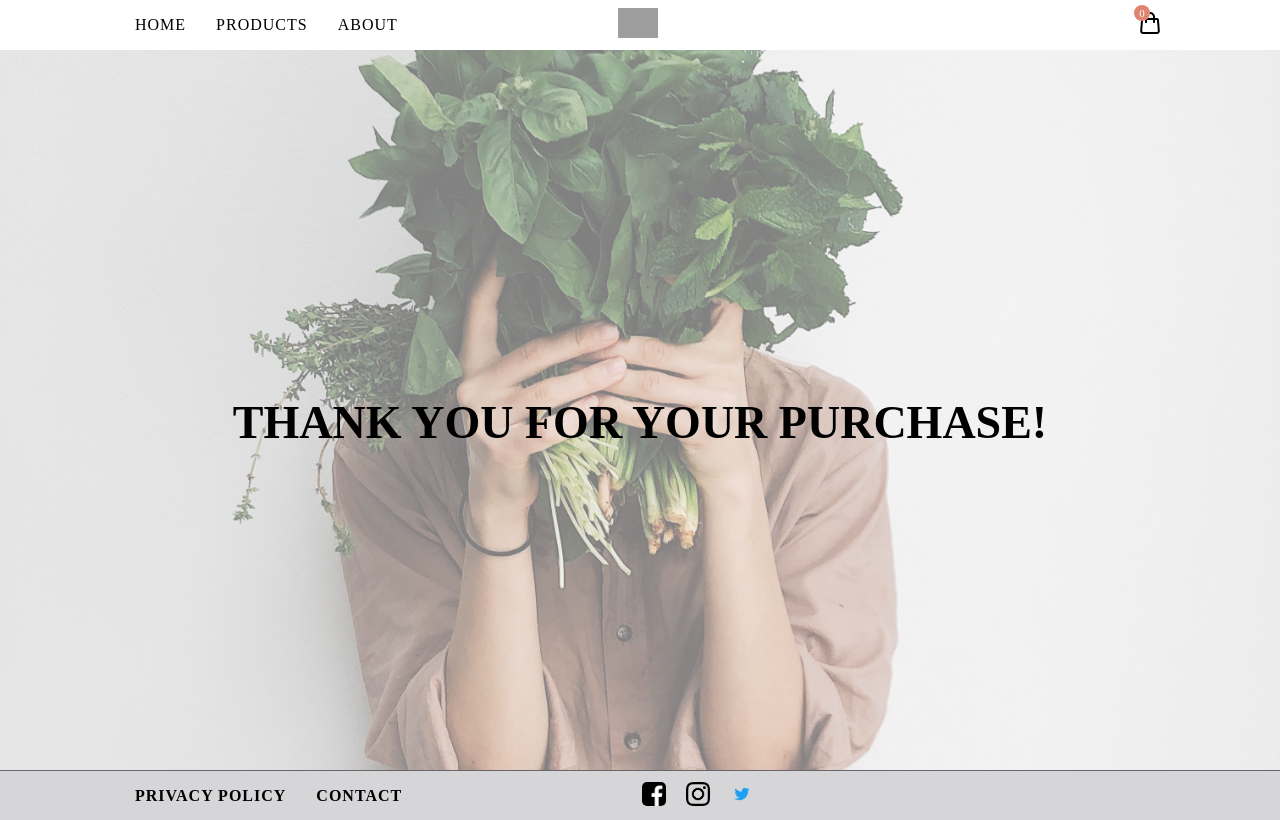
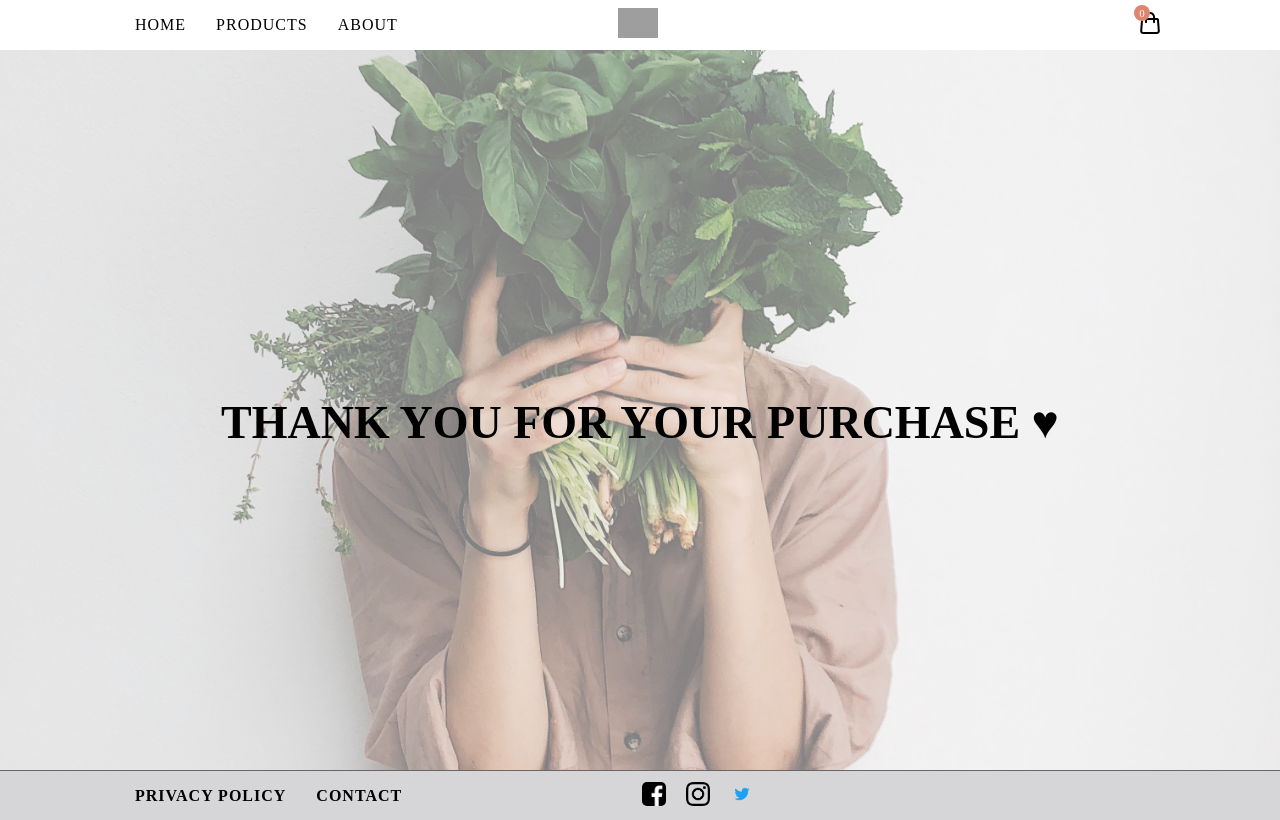
Before and after one commit to anjavojta1993/next-ecommerce-store, a Next.js app: page /thankyou in a window 1280 px wide. Built offline with nearby package versions, Linux system fonts and the light colour scheme; grey boxes are pictures that could not be loaded; a web font is replaced by a local one.

Commit message:
Add heart icon to thank you page

```diff
--- a/pages/thankyou.js
+++ b/pages/thankyou.js
@@ -52,7 +52,7 @@ export default function About(props) {
         <title>Thank you</title>
       </Head>
       <div css={pageContainer}>
-        <div css={pageHeading}>Thank you for your purchase!</div>
+        <div css={pageHeading}>Thank you for your purchase &#9829;</div>
       </div>
     </Layout>
   );
```
